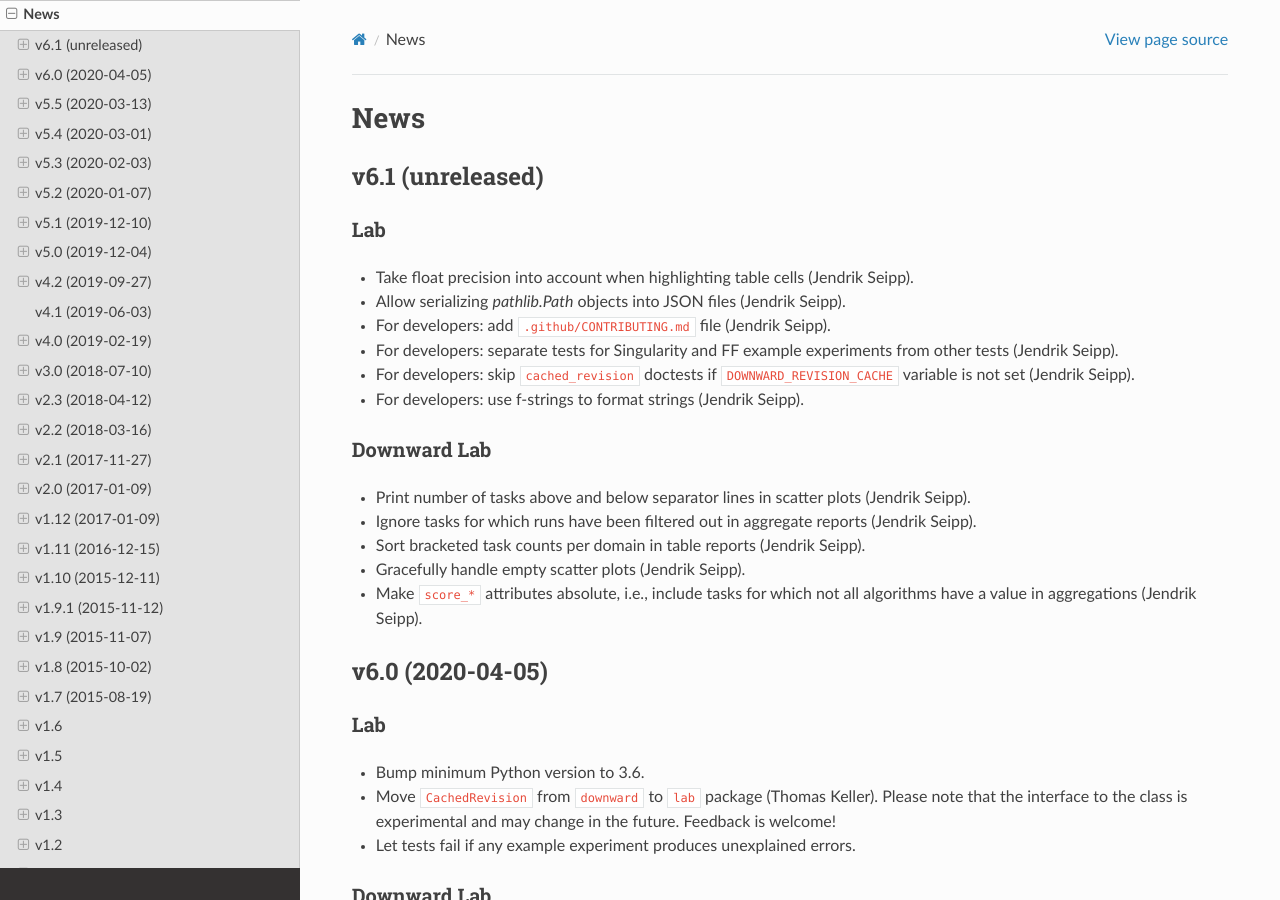
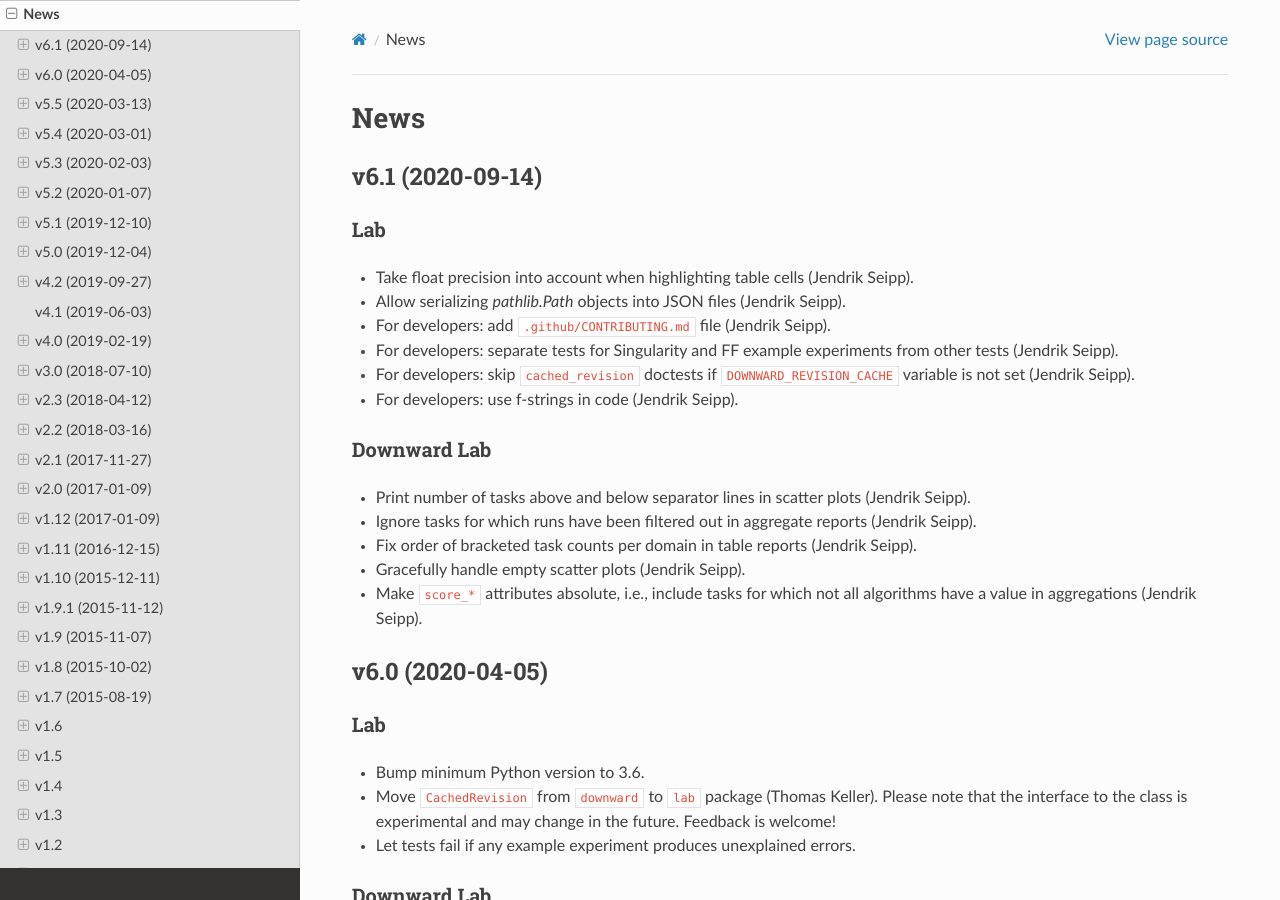
Before and after one commit to aibasel/lab, a Sphinx documentation site: the page built from docs/news.rst, in a window 1280 px wide and 900 px high. Built offline with Sphinx 7.4.7 and the Read the Docs theme 2.0.0, drawn with Linux system fonts in a browser that asks for light colours; pages that are not in the unit, such as notebooks, are missing from menus.

Commit message:
Add release date.

```diff
--- a/docs/news.rst
+++ b/docs/news.rst
@@ -1,7 +1,7 @@
 News
 ====
 
-v6.1 (unreleased)
+v6.1 (2020-09-14)
 -----------------
 
 Lab
@@ -11,13 +11,13 @@ Lab
 * For developers: add ``.github/CONTRIBUTING.md`` file (Jendrik Seipp).
 * For developers: separate tests for Singularity and FF example experiments from other tests (Jendrik Seipp).
 * For developers: skip ``cached_revision`` doctests if ``DOWNWARD_REVISION_CACHE`` variable is not set (Jendrik Seipp).
-* For developers: use f-strings to format strings (Jendrik Seipp).
+* For developers: use f-strings in code (Jendrik Seipp).
 
 Downward Lab
 ^^^^^^^^^^^^
 * Print number of tasks above and below separator lines in scatter plots (Jendrik Seipp).
 * Ignore tasks for which runs have been filtered out in aggregate reports (Jendrik Seipp).
-* Sort bracketed task counts per domain in table reports (Jendrik Seipp).
+* Fix order of bracketed task counts per domain in table reports (Jendrik Seipp).
 * Gracefully handle empty scatter plots (Jendrik Seipp).
 * Make ``score_*`` attributes absolute, i.e., include tasks for which not all algorithms
   have a value in aggregations (Jendrik Seipp).
```
